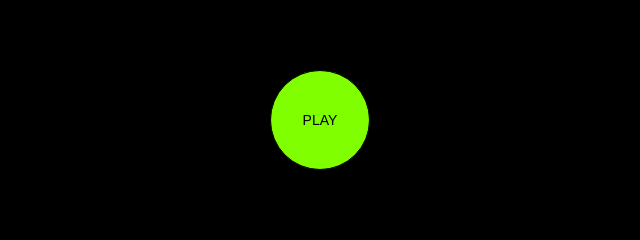
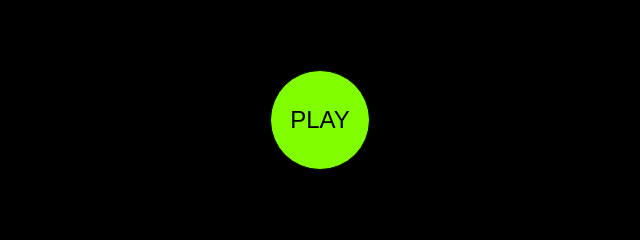
Before and after one commit to Andrewkind/Snake, a plain HTML site: page index.html in a window 1280 px wide. Shown: the part 279-519 px from the top of the page, 251-891 px from the left. Drawn offline with nearby package versions, Linux system fonts and the light colour scheme.

Commit message:
Modify font size to 24px.

```diff
--- a/index.html
+++ b/index.html
@@ -8,7 +8,7 @@
 <div class="row snake-row" style="padding-top: 40px; visibility:hidden; margin: auto;">
         <div class="col-md-12">
             <canvas id="gameCanvas" style="border:1px solid #ffffff; z-index:1; background-color: black;"></canvas>
-            <button type="button" class="btn restart-button" style="width: 100px; height: 100px; border-radius: 50%; z-index:2; position:absolute; top: 50%; left: 50%; border: black 1px solid;  font-size: 14px;">PLAY</button>
+            <button type="button" class="btn restart-button" style="width: 100px; height: 100px; border-radius: 50%; z-index:2; position:absolute; top: 50%; left: 50%; border: black 1px solid;  font-size: 24px;">PLAY</button>
             <div style="z-index:2; position:absolute; top: 10%; left: 3%; color: white;">
                 Top Score: <strong><span class="topscore-label"></span></strong>
             </div>
```
